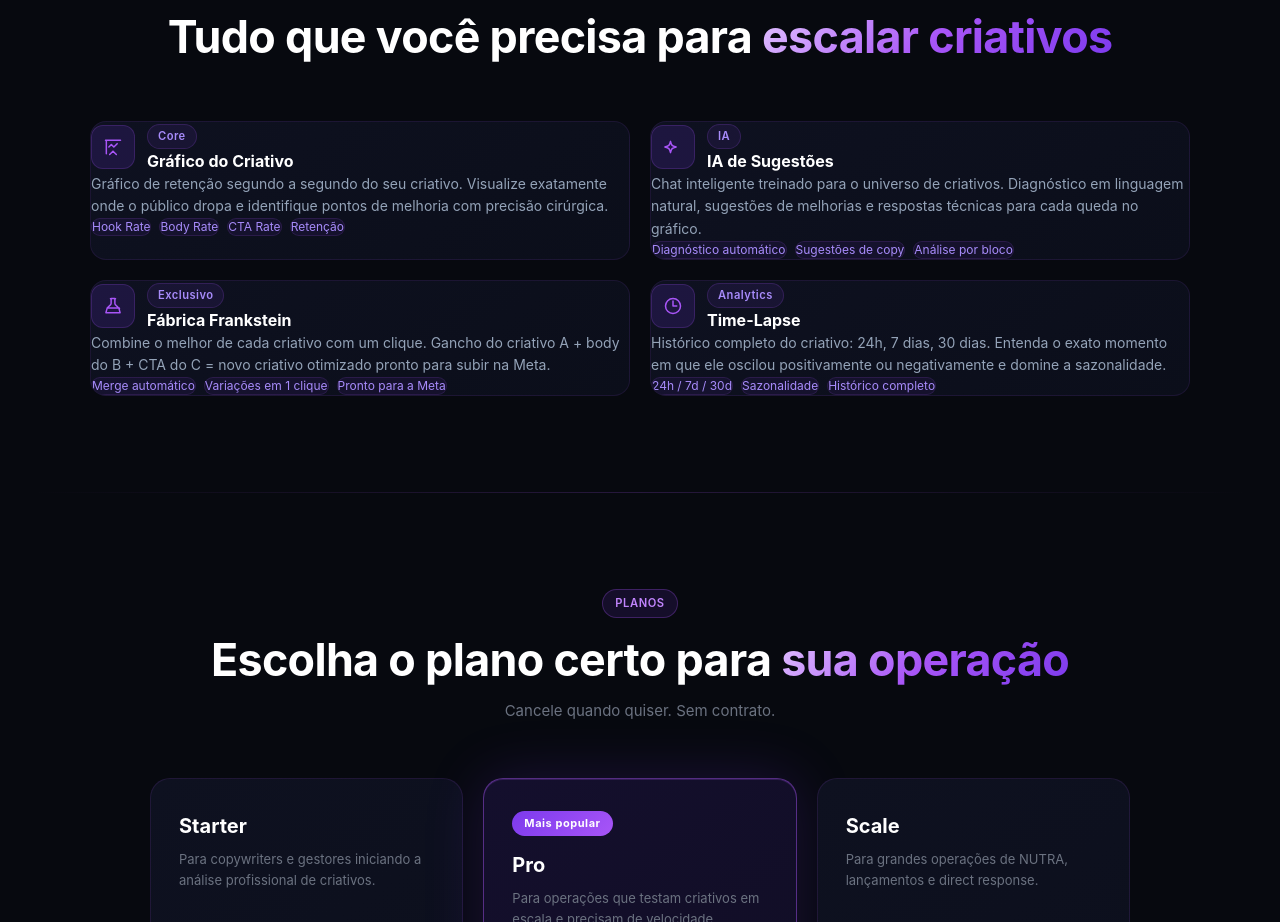
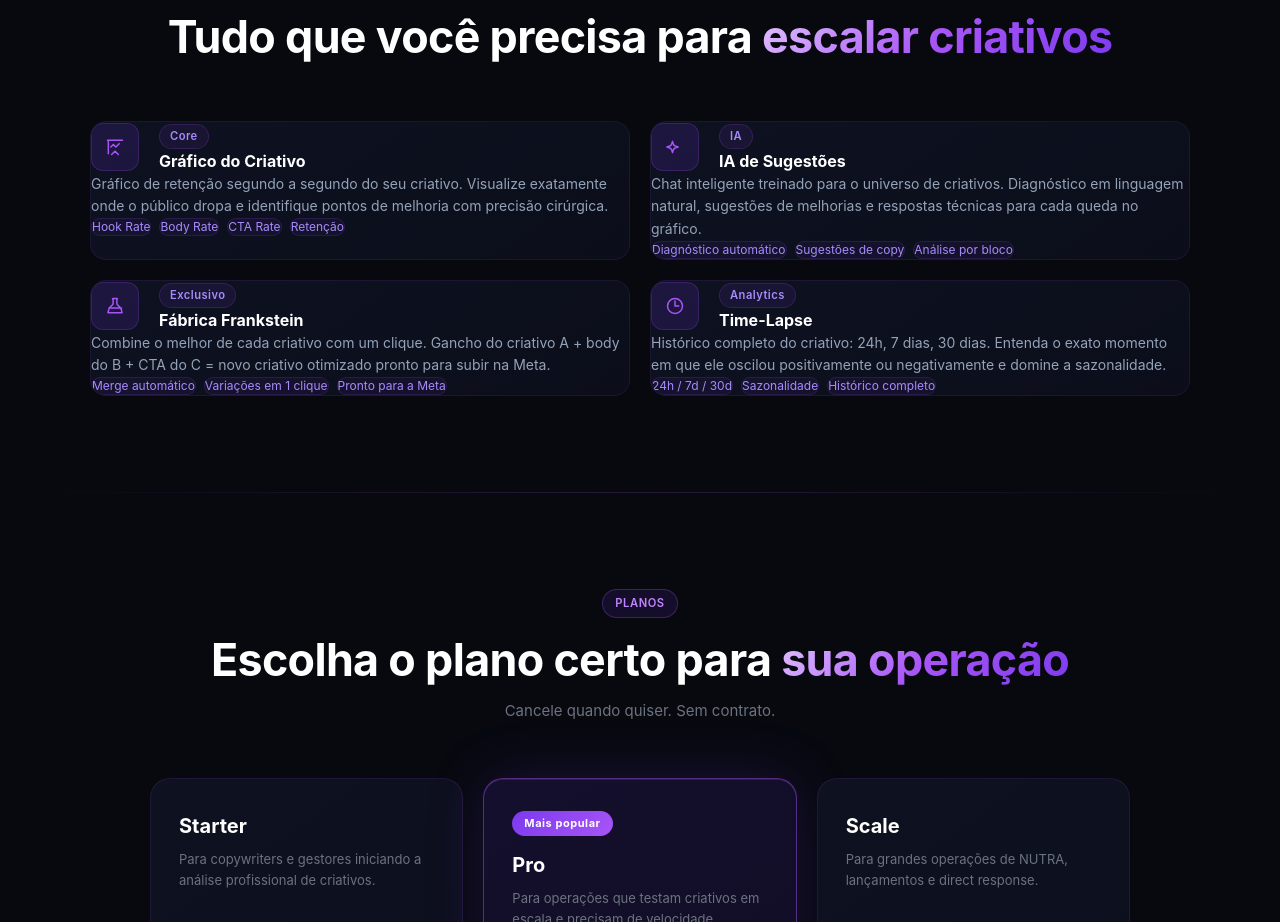
Before and after one commit to Derekkiyosshi/hookify, a Next.js app: page / in a window 1280 px wide. Shown: the part 2020-2942 px from the top of the page. Built offline with nearby package versions, Linux system fonts and the light colour scheme.

Commit message:
fix: aumentar espaço entre ícone e texto nos cards de features

```diff
--- a/app/page.tsx
+++ b/app/page.tsx
@@ -120,8 +120,8 @@ function RetentionGraph() {
 function FeatureCard({ icon, tag, title, desc, chips }: { icon: React.ReactNode; tag: string; title: string; desc: string; chips: string[] }) {
   return (
     <div className="card-feature rounded-2xl p-7">
-      <div className="flex items-center gap-3 mb-5">
-        <div className="w-11 h-11 rounded-xl flex items-center justify-center flex-shrink-0" style={{ background: "rgba(124,58,237,0.15)", border: "1px solid rgba(168,85,247,0.2)" }}>
+      <div className="flex items-center gap-5 mb-5">
+        <div className="w-12 h-12 rounded-xl flex items-center justify-center flex-shrink-0" style={{ background: "rgba(124,58,237,0.15)", border: "1px solid rgba(168,85,247,0.2)" }}>
           {icon}
         </div>
         <div>
```
